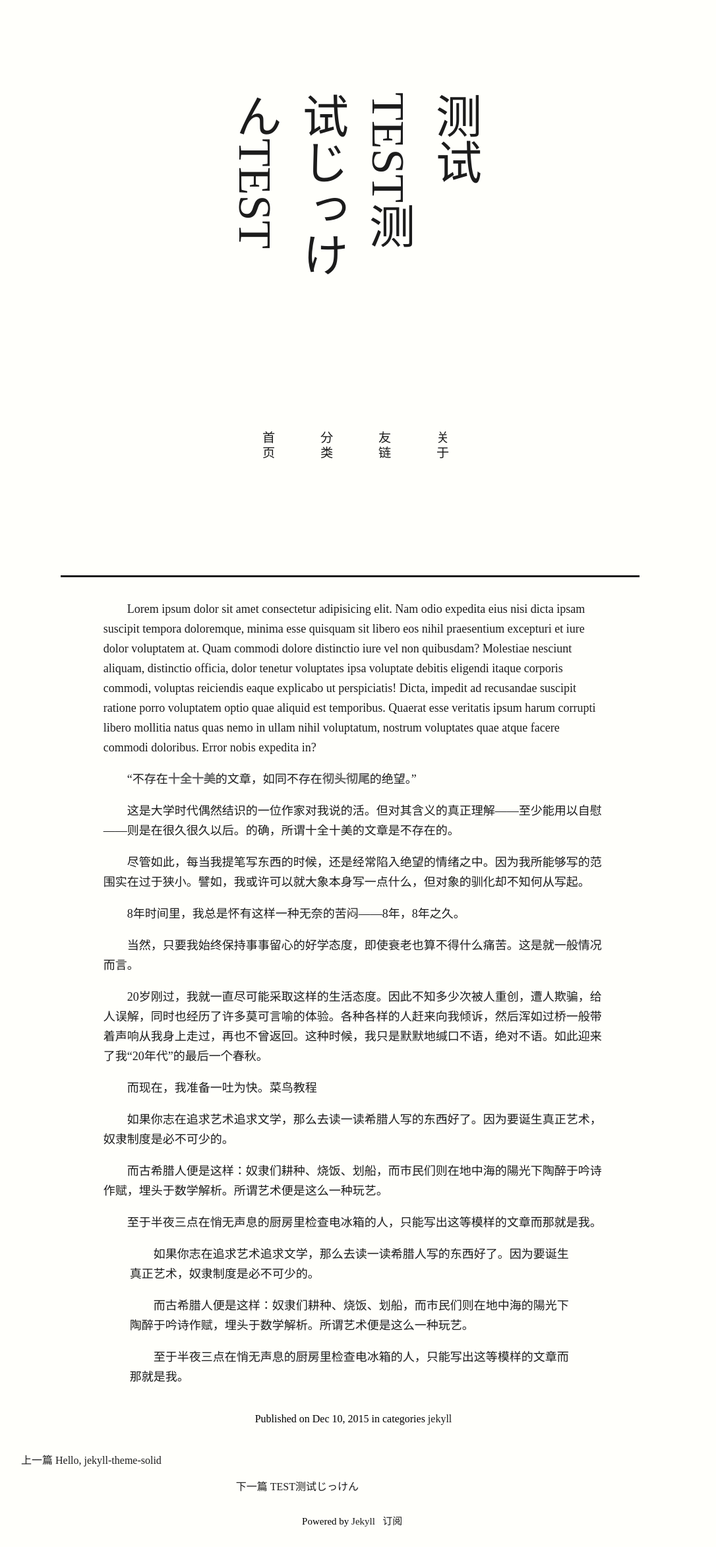
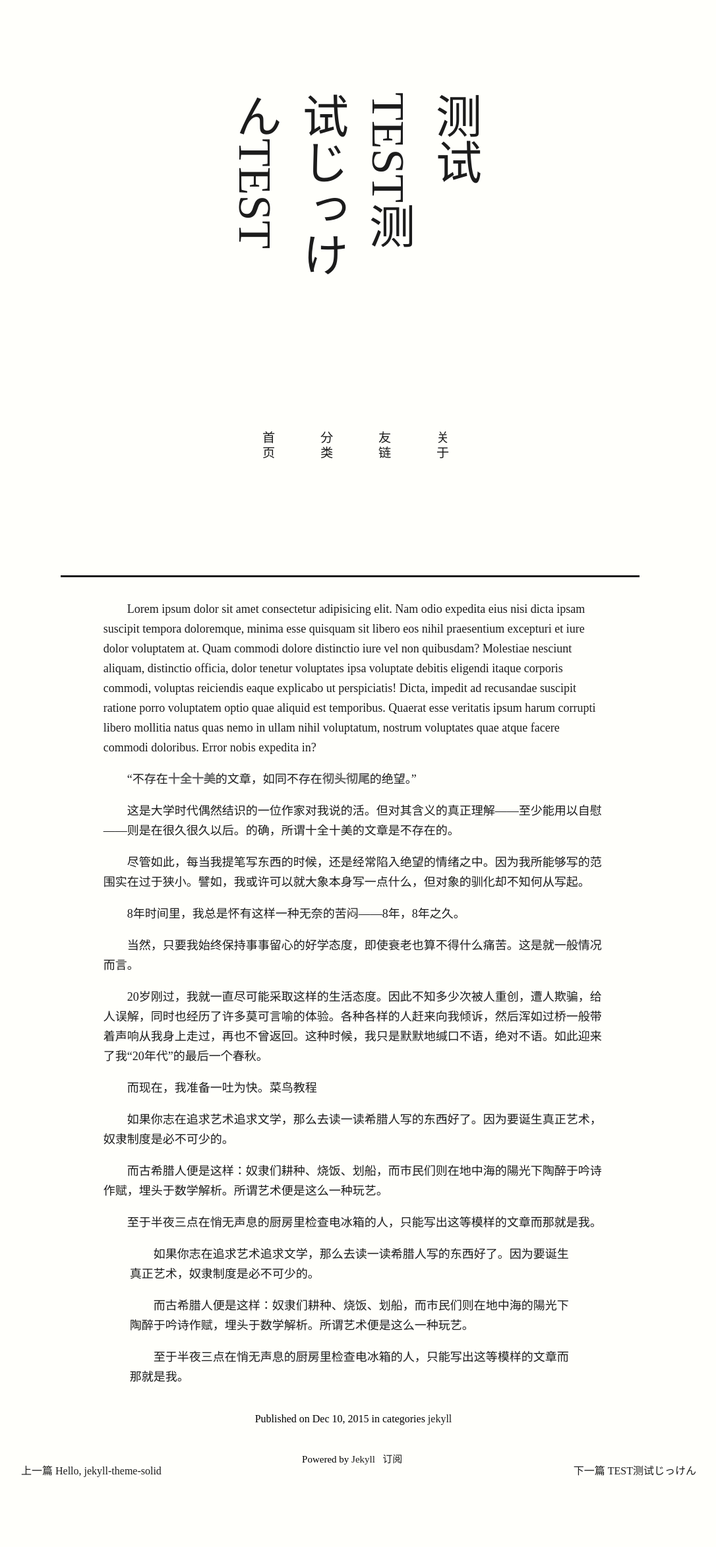
Before and after one commit to Makuraryu/Makuraryu.github.io, a Jekyll site: the page built from _posts/2015-12-10-hello-jekyll-theme-solidarial copy.md, in a window 1280 px wide. Shown: the whole page at 66% size, without its empty margins (104-1190 px from the left). Built offline with Jekyll 4.4.1, drawn with Linux system fonts in a browser that asks for light colours; some web fonts are replaced; after the commit the page ends 2251 px from its top, so only the background shows below that.

Commit message:
Add files via upload

```diff
--- a/_layouts/page.html
+++ b/_layouts/page.html
@@ -8,7 +8,7 @@
         </div>
         {% include navigation.html %}
     </div>
-    <div class="main">
+    <div class="mainpage">
         {{ content }}
     </div>
 </div>
--- a/css/default.css
+++ b/css/default.css
@@ -116,7 +116,7 @@
   display: -webkit-box;
   -webkit-box-orient: vertical;
   line-height: 150%;
-  -webkit-line-clamp: 5;
+  -webkit-line-clamp: 3;
   font-size: 20px;
 }
 
@@ -208,29 +208,32 @@
   left: 10vw;
 }
 
-.prev_next p{
-  width: 40vw;
+.prev_next>p{
+  width:fit-content;
   transition: .3s;
 }
 
-.prev_next p:hover{
-  width: fit-content;
-  position: relative;
-  letter-spacing: 3px;
+.prev_next>p:hover{
+  text-shadow:.5px .5px 0px #1c1c1c;
+
 }
 .previous_post{
+  position:absolute;
   left: 0px;
   text-align: left;
 }
 .next_post{
+  position:absolute;
   right: 0px;
   text-align: right;
 }
 
 
-
-
-
+/*page*/
+.mainpage{
+  width: 70vw;
+  left: 15vw;
+}
 
 
 
--- a/css/text.css
+++ b/css/text.css
@@ -10,6 +10,14 @@
     color: #1c1c1c;
 }
 
+.article>a{
+
+}
+
+
+
+
+
 
 @font-face {
     font-family: FandolSong-Bold;
```
